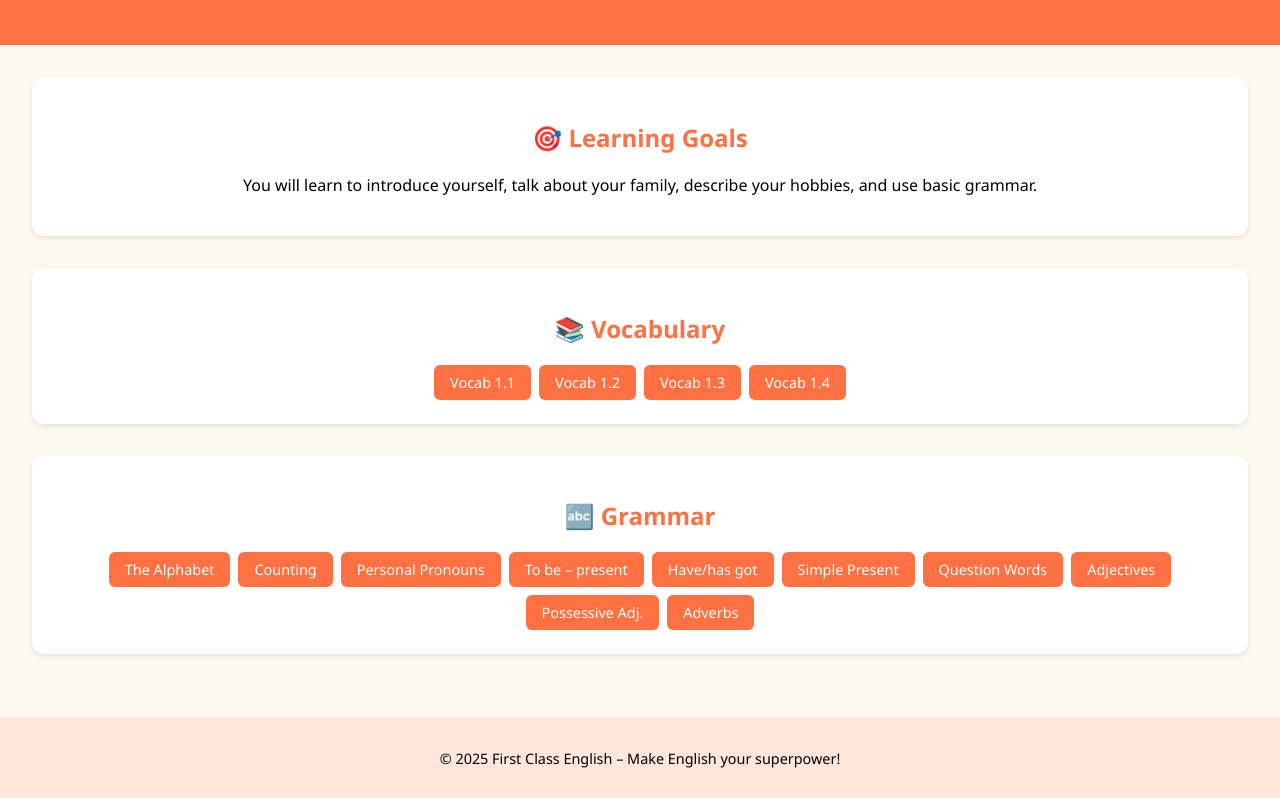
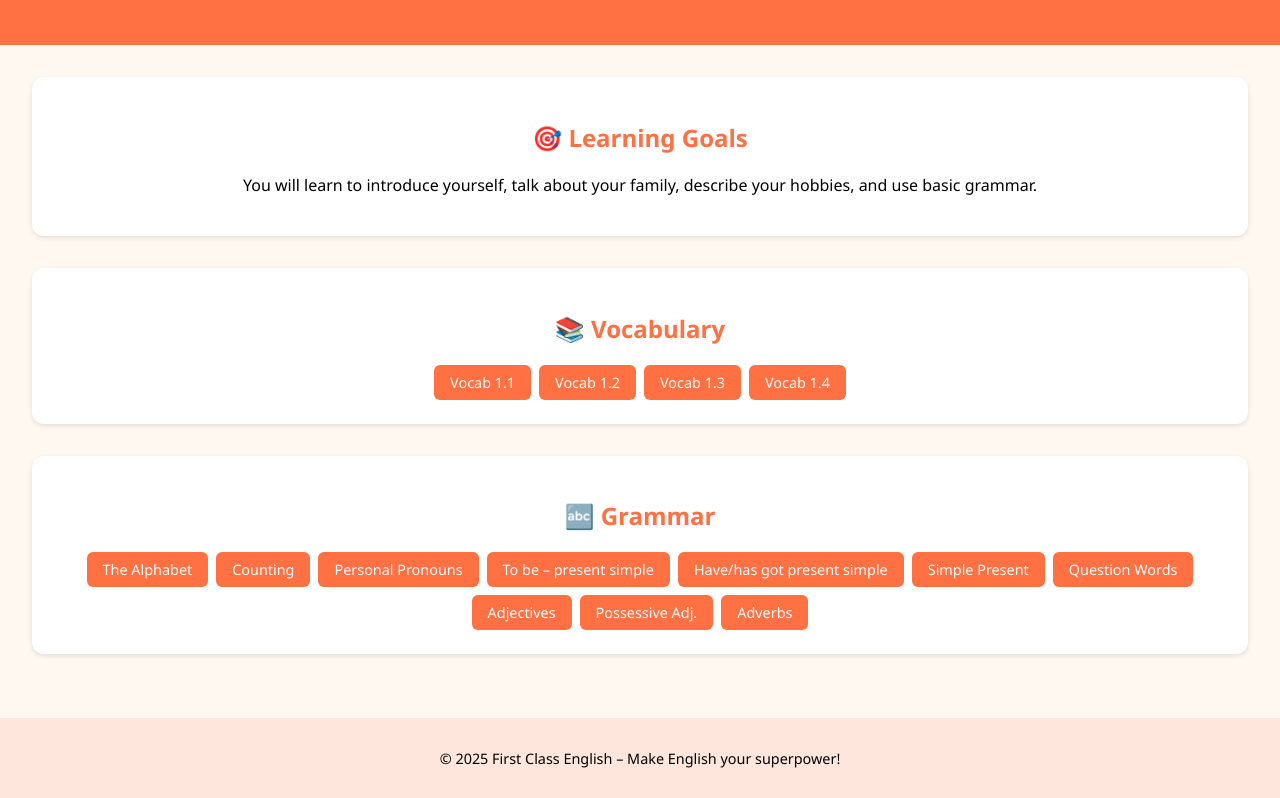
Before and after one commit to EngliForce/MAVO1, a plain HTML site: page theme1.html in a window 1280 px wide. Shown: the part 143-941 px from the top of the page. Drawn offline with Linux system fonts and the light colour scheme.

Commit message:
Update theme1.html

```diff
--- a/theme1.html
+++ b/theme1.html
@@ -85,8 +85,8 @@
         <a href="https://www.learningapps.org" target="_blank">The Alphabet</a>
         <a href="https://www.learningapps.org" target="_blank">Counting</a>
         <a href="https://www.learningapps.org" target="_blank">Personal Pronouns</a>
-        <a href="https://www.learningapps.org" target="_blank">To be – present</a>
-        <a href="https://www.learningapps.org" target="_blank">Have/has got</a>
+        <a href="https://www.learningapps.org" target="_blank">To be – present simple</a>
+        <a href="https://www.learningapps.org" target="_blank">Have/has got present simple</a>
         <a href="https://www.learningapps.org" target="_blank">Simple Present</a>
         <a href="https://www.learningapps.org" target="_blank">Question Words</a>
         <a href="https://www.learningapps.org" target="_blank">Adjectives</a>
```
